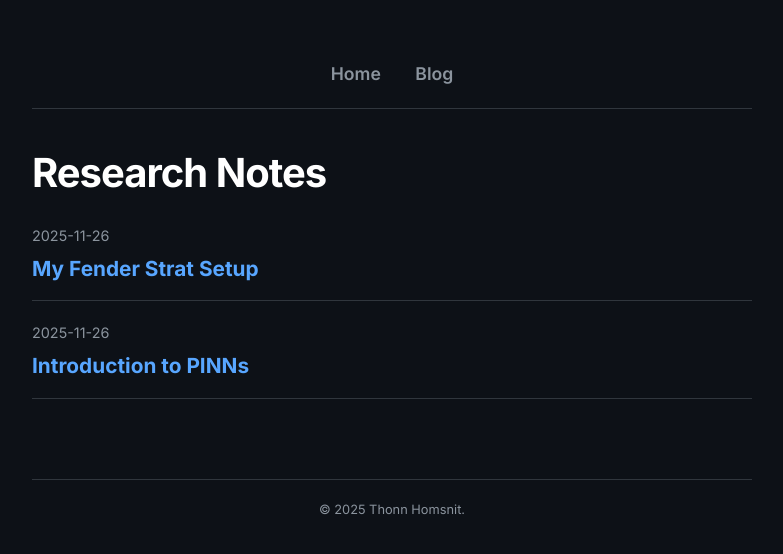
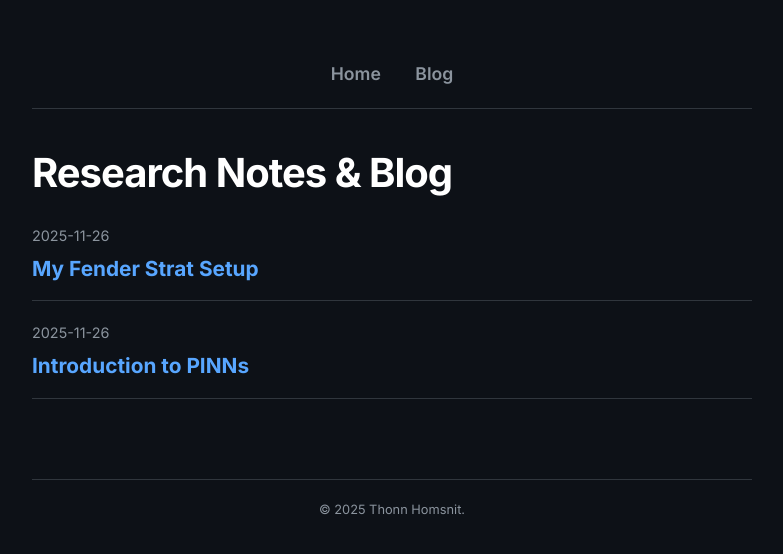
Before and after one commit to thonnh/thonnh.github.io, a Jekyll site: the page built from blog.md, in a window 1280 px wide. Shown: the top 554 px of the page, without its empty margins (248-1031 px from the left). Built offline with Jekyll 4.4.1, drawn with Linux system fonts in a browser that asks for light colours.

Commit message:
Update blog.md

```diff
--- a/blog.md
+++ b/blog.md
@@ -3,7 +3,7 @@ layout: default
 title: Research Notes & Blog
 ---
 
-# Research Notes
+# Research Notes & Blog
 
 <ul style="list-style: none; padding: 0;">
   {% for post in site.posts %}
```
